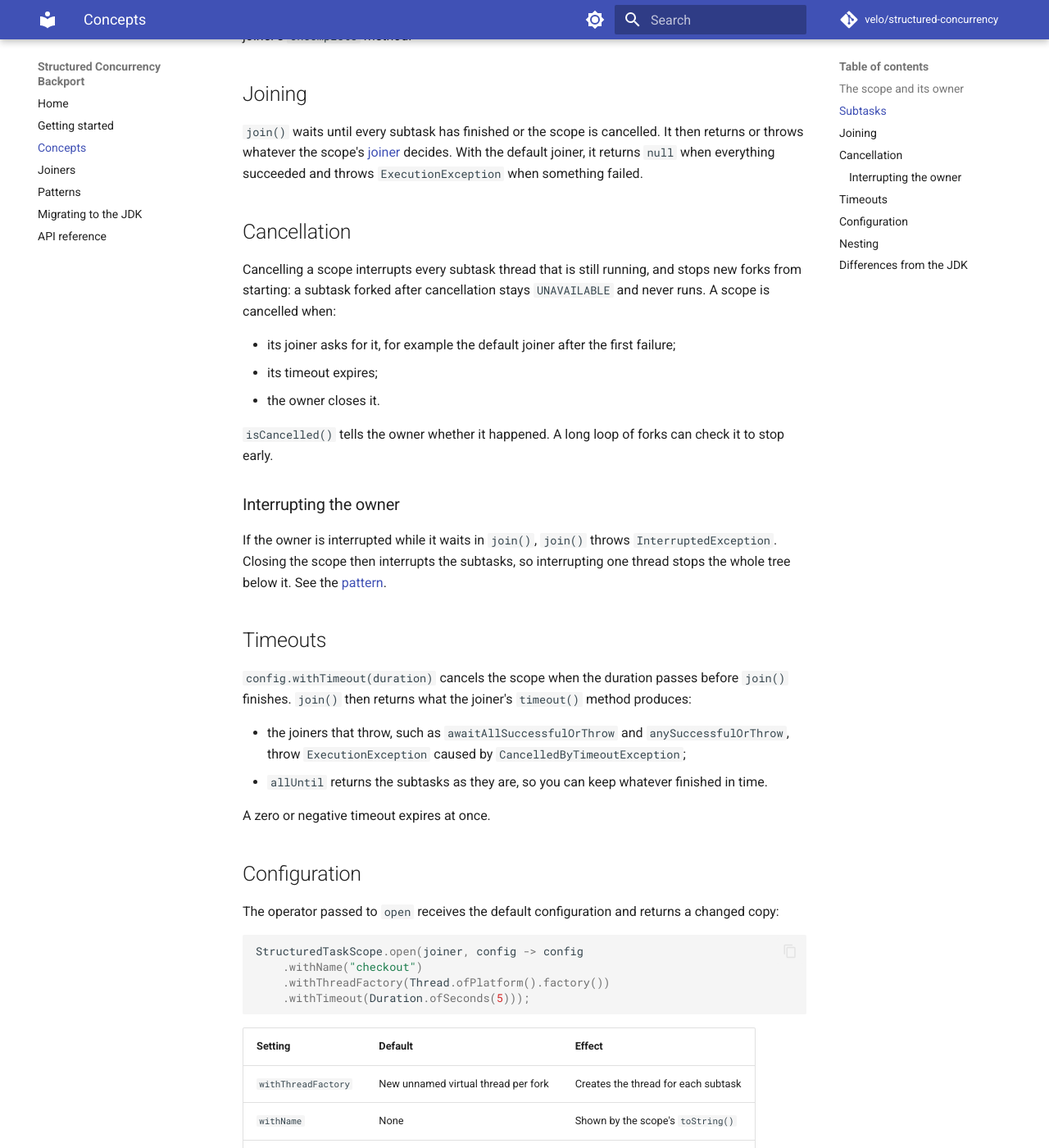
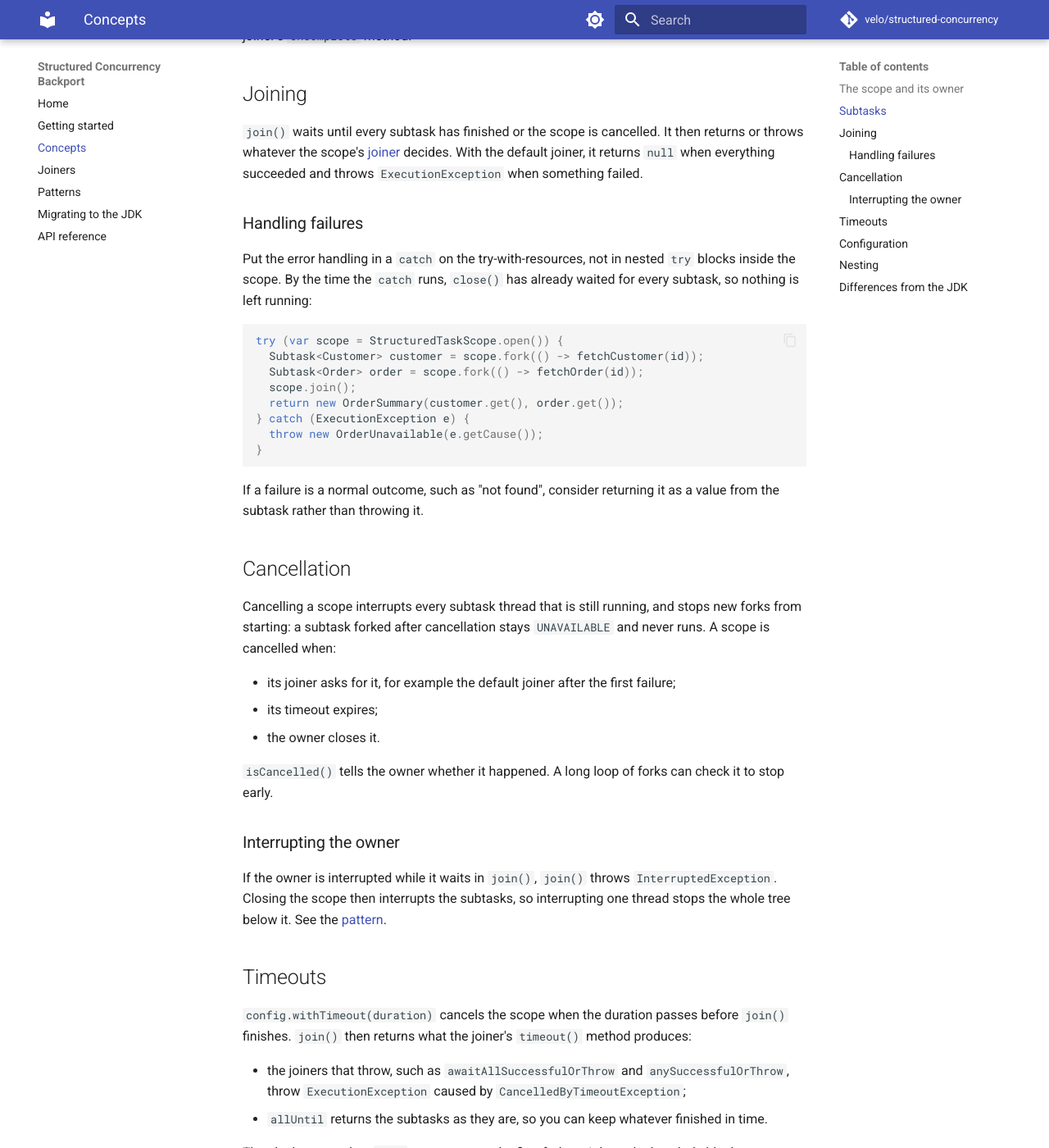
Before and after one commit to velo/structured-concurrency, an MkDocs documentation site: the page built from docs/concepts.md, in a window 1280 px wide and 1400 px high, scrolled down 1038 px. Shown: the whole window at 82% size. Built offline with MkDocs 1.6.1 and Material for MkDocs 9.7.7, drawn with Linux system fonts in a browser that asks for light colours; comment, search, counter and statistics services are not loaded; some of the changed text lies outside the part shown.

Commit message:
Cover the Devoxx 2026 talk: nested failure cause chain, timeout from open, failure handling docs
Signed-off-by: Marvin Froeder <velo.br@gmail.com>

````diff
--- a/docs/concepts.md
+++ b/docs/concepts.md
@@ -37,6 +37,26 @@ joiner's `onComplete` method.
 whatever the scope's [joiner](joiners.md) decides. With the default joiner, it returns `null` when
 everything succeeded and throws `ExecutionException` when something failed.
 
+### Handling failures
+
+Put the error handling in a `catch` on the try-with-resources, not in nested `try` blocks inside
+the scope. By the time the `catch` runs, `close()` has already waited for every subtask, so nothing
+is left running:
+
+```java
+try (var scope = StructuredTaskScope.open()) {
+  Subtask<Customer> customer = scope.fork(() -> fetchCustomer(id));
+  Subtask<Order> order = scope.fork(() -> fetchOrder(id));
+  scope.join();
+  return new OrderSummary(customer.get(), order.get());
+} catch (ExecutionException e) {
+  throw new OrderUnavailable(e.getCause());
+}
+```
+
+If a failure is a normal outcome, such as "not found", consider returning it as a value from the
+subtask rather than throwing it.
+
 ## Cancellation
 
 Cancelling a scope interrupts every subtask thread that is still running, and stops new forks from
@@ -64,7 +84,8 @@ finishes. `join()` then returns what the joiner's `timeout()` method produces:
   `ExecutionException` caused by `CancelledByTimeoutException`;
 - `allUntil` returns the subtasks as they are, so you can keep whatever finished in time.
 
-A zero or negative timeout expires at once.
+The clock starts when `open` returns, not at the first fork, so it bounds the whole block up to
+`join()`. A zero or negative timeout expires at once.
 
 ## Configuration
 
@@ -89,6 +110,12 @@ A subtask can open its own scope, and the scopes form a tree. Each scope must be
 scope that encloses it. If the owner closes an outer scope while an inner one it opened is still
 open, the inner scope is closed first and `close()` throws `StructureViolationException`.
 
+A failure deep in the tree travels up as a chain of causes. When a subtask of an inner scope fails,
+the inner `join()` throws, which fails the outer subtask that opened it, and the outer `join()`
+throws in turn. Each level cancels its own siblings on the way. The outer `ExecutionException`'s
+cause is the inner `ExecutionException`, whose cause is the original failure, so the stack trace
+shows the path from the owner down to the subtask that failed.
+
 ## Differences from the JDK
 
 A library can't reach some JDK internals:
````
Also changed, not shown: docs/joiners.md (+3 -0 lines), 2 other files.
